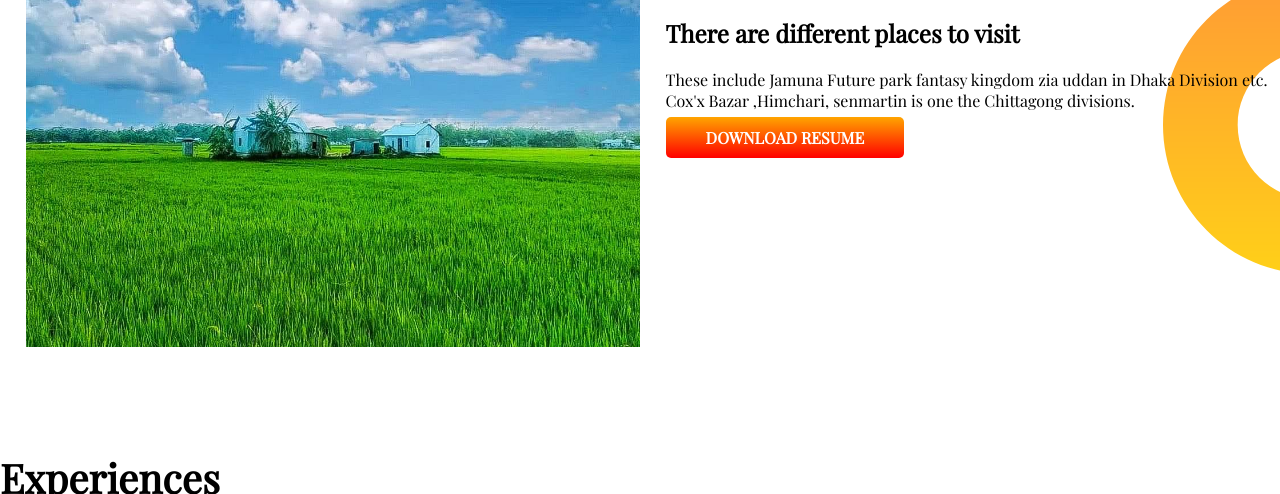
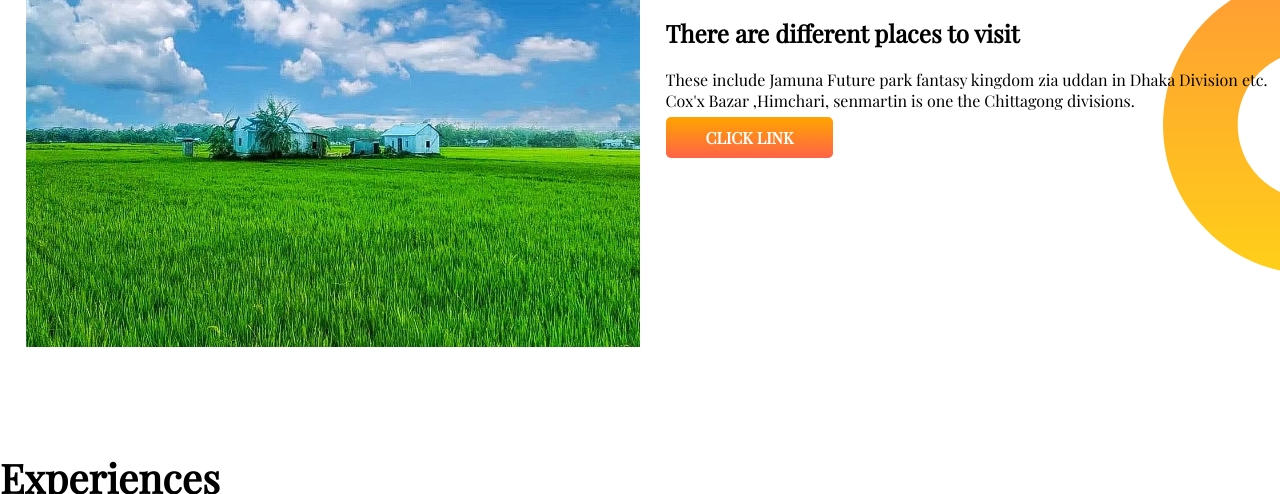
Before and after one commit to amran5/develop-portfolio, a plain HTML site: page index.html in a window 1280 px wide. Shown: the part 606-1100 px from the top of the page. Drawn offline with nearby package versions, Linux system fonts and the light colour scheme.

Commit message:
last commit

```diff
--- a/index.html
+++ b/index.html
@@ -38,7 +38,7 @@
             <h2>There are different places to visit</h2>
             <p>These include Jamuna Future park fantasy kingdom zia uddan in Dhaka Division etc. Cox'x Bazar ,Himchari,
                 senmartin is one the Chittagong divisions.</p>
-            <a class="link-button" target="_blanck" href="https://amran8.github.io/me">DOWNLOAD RESUME</a>
+            <a class="link-button" target="_blanck" href="https://amran8.github.io/me">CLICK LINK</a>
         </div>
     </section>
     <section class="last">
--- a/style.css
+++ b/style.css
@@ -28,7 +28,7 @@ h1{
 }
 .link-button{
     text-decoration: none;
-    background-image: linear-gradient(orange, red);
+    background-image: linear-gradient(orange, tomato);
     color: white;
     font-weight: 600;
     padding: 10px 40px;
```
